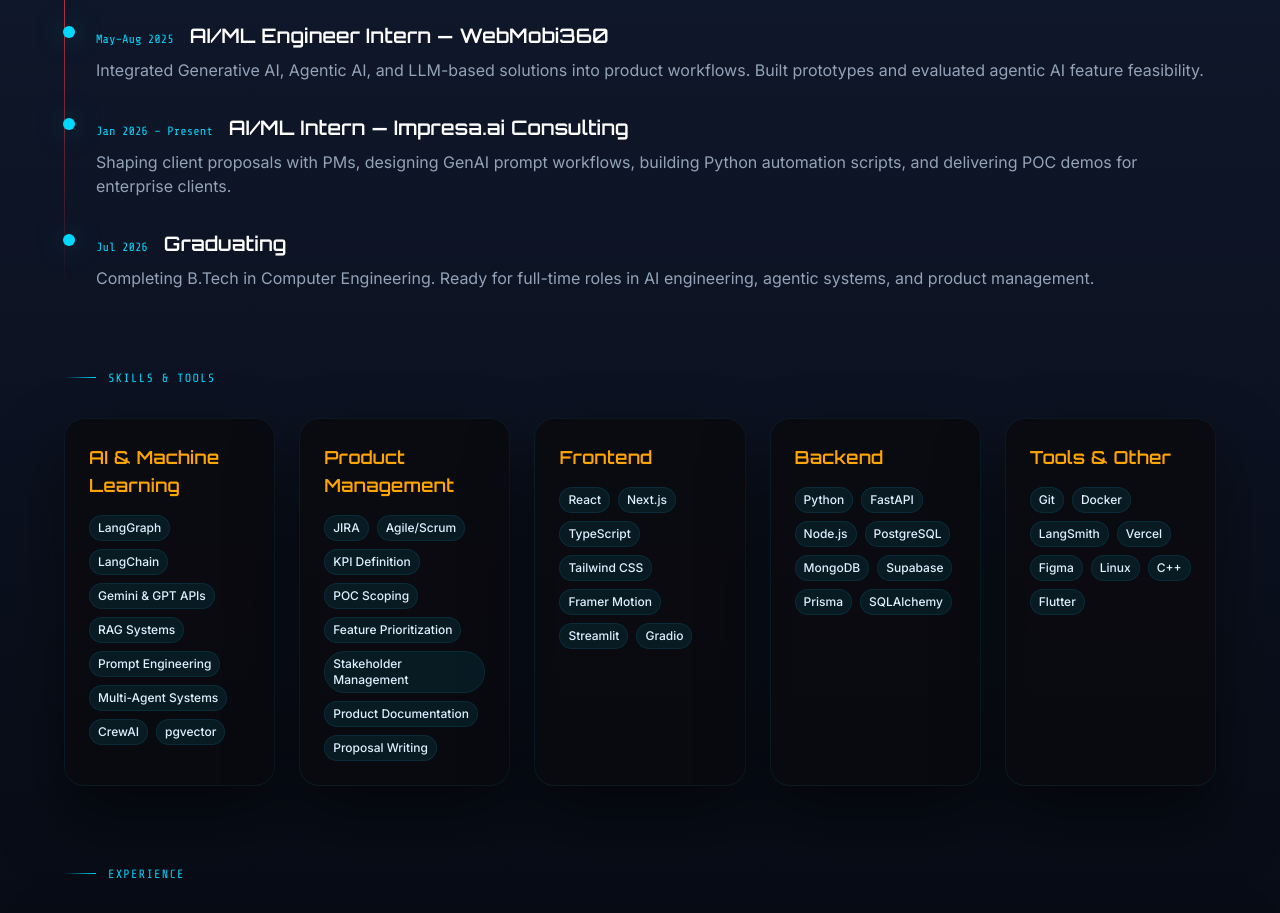
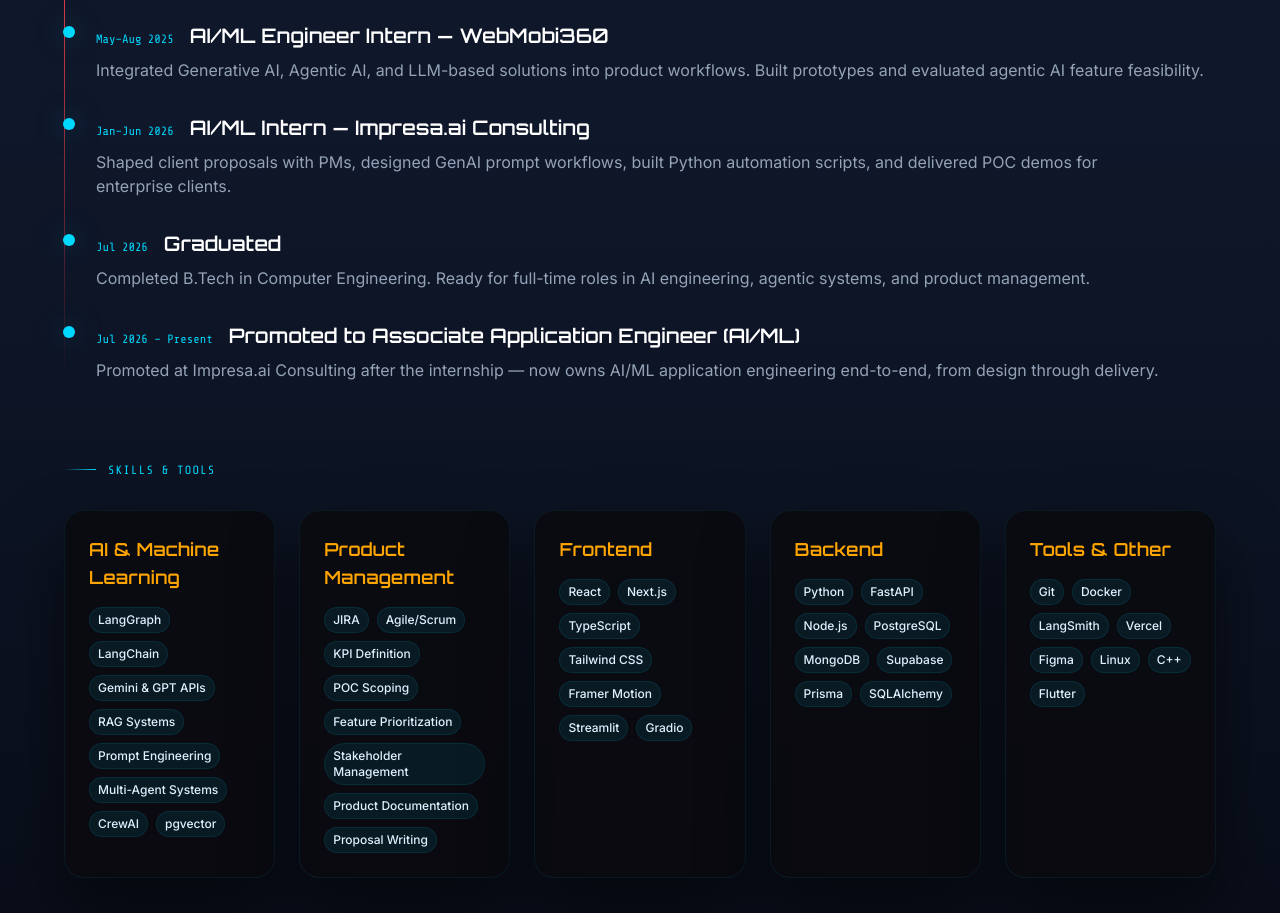
Before and after one commit to dhruvladani04/Portfolio, a React (Vite) app: page /about in a window 1280 px wide. Shown: the part 1880-2793 px from the top of the page. Built offline with nearby package versions, Linux system fonts and the light colour scheme.

Commit message:
chore(about): promote to Associate Application Engineer (AI/ML) Jul 2026; fix Graduating tense

```diff
--- a/src/data/experience.js
+++ b/src/data/experience.js
@@ -1,9 +1,23 @@
 export const experience = [
   {
-    id: 'impresa',
+    id: 'impresa-associate',
+    company: 'Impresa.ai Consulting',
+    role: 'Associate Application Engineer (AI/ML)',
+    timeframe: 'July 2026 - Present',
+    location: 'Ahmedabad, India',
+    bullets: [
+      'Promoted from AI/ML Intern after delivering on client proposals, GenAI prompt workflows, and POC pipelines.',
+      'Owns application engineering for AI/ML features end-to-end, from design through delivery.',
+      'Partners with PMs and stakeholders to translate business problems into structured, shippable product approaches.',
+      'Designs and refines prompt workflows and metadata structures for a GenAI platform to improve output quality and consistency.',
+      'Builds Python automation scripts and SQL pipelines for data processing, validation, and reporting workflows.'
+    ]
+  },
+  {
+    id: 'impresa-intern',
     company: 'Impresa.ai Consulting',
     role: 'AI/ML Intern',
-    timeframe: 'January 2026 - Present',
+    timeframe: 'January 2026 - June 2026',
     location: 'Ahmedabad, India',
     bullets: [
       'Partnered with PMs to shape and deliver client proposals, translating business problems into structured product approaches.',
--- a/src/pages/AboutPage.jsx
+++ b/src/pages/AboutPage.jsx
@@ -62,14 +62,19 @@ const journeyPhases = [
     desc: 'Integrated Generative AI, Agentic AI, and LLM-based solutions into product workflows. Built prototypes and evaluated agentic AI feature feasibility.',
   },
   {
-    year: 'Jan 2026 – Present',
+    year: 'Jan–Jun 2026',
     title: 'AI/ML Intern — Impresa.ai Consulting',
-    desc: 'Shaping client proposals with PMs, designing GenAI prompt workflows, building Python automation scripts, and delivering POC demos for enterprise clients.',
+    desc: 'Shaped client proposals with PMs, designed GenAI prompt workflows, built Python automation scripts, and delivered POC demos for enterprise clients.',
   },
   {
     year: 'Jul 2026',
-    title: 'Graduating',
-    desc: 'Completing B.Tech in Computer Engineering. Ready for full-time roles in AI engineering, agentic systems, and product management.',
+    title: 'Graduated',
+    desc: 'Completed B.Tech in Computer Engineering. Ready for full-time roles in AI engineering, agentic systems, and product management.',
+  },
+  {
+    year: 'Jul 2026 – Present',
+    title: 'Promoted to Associate Application Engineer (AI/ML)',
+    desc: 'Promoted at Impresa.ai Consulting after the internship — now owns AI/ML application engineering end-to-end, from design through delivery.',
   },
 ];
 
--- a/src/pages/HomePage.jsx
+++ b/src/pages/HomePage.jsx
@@ -11,7 +11,7 @@ const stats = [
   { value: '15+', label: 'Projects', unit: 'built', icon: FiLayers },
   { value: '500+', label: 'Problems', unit: 'solved', icon: FiCode },
   { value: '2', label: 'Research', unit: 'papers', icon: FiTrendingUp },
-  { value: '2026', label: 'Graduating', unit: '', icon: FiStar },
+  { value: '2026', label: 'Graduated', unit: '', icon: FiStar },
 ];
 
 const capabilities = [
```
